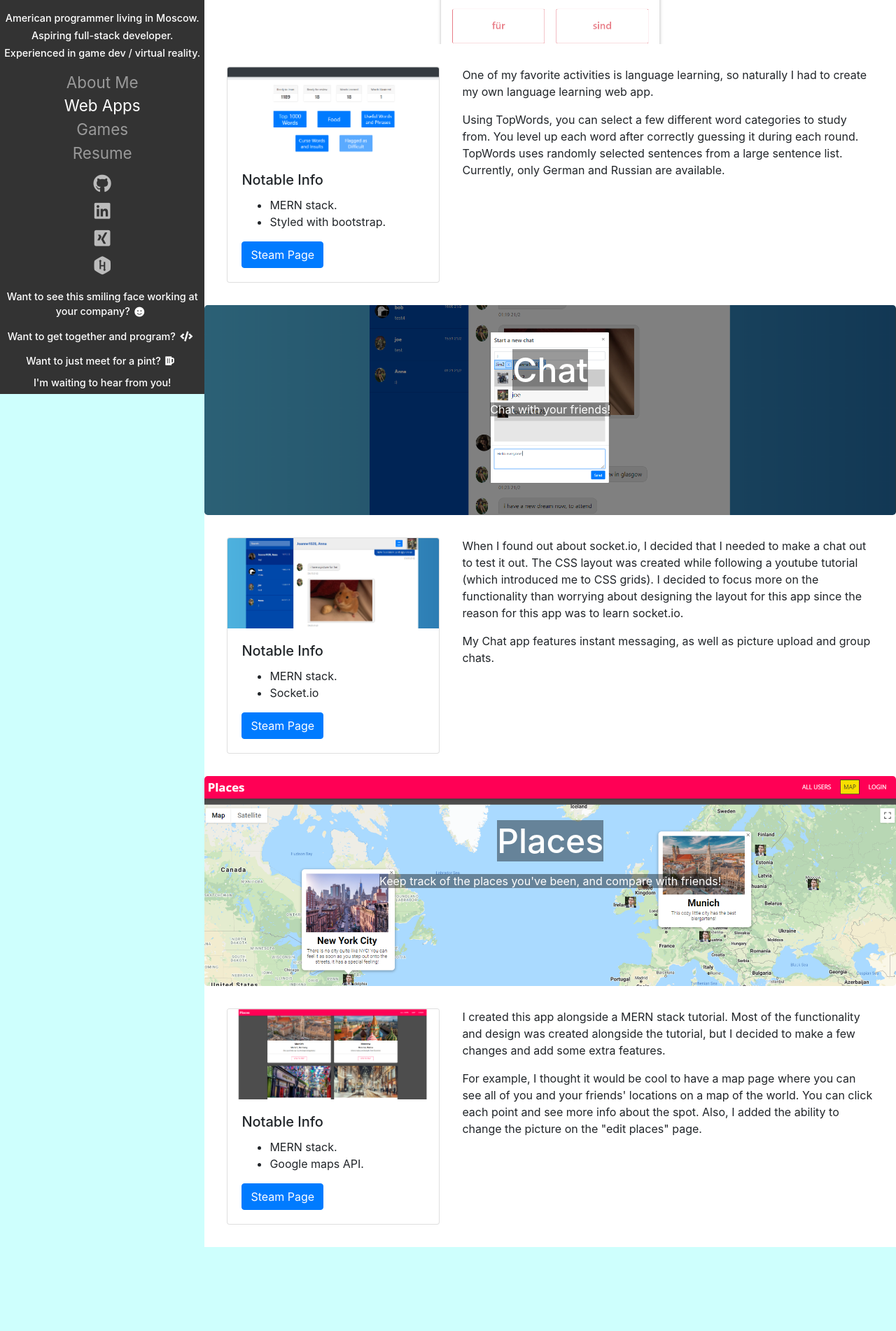
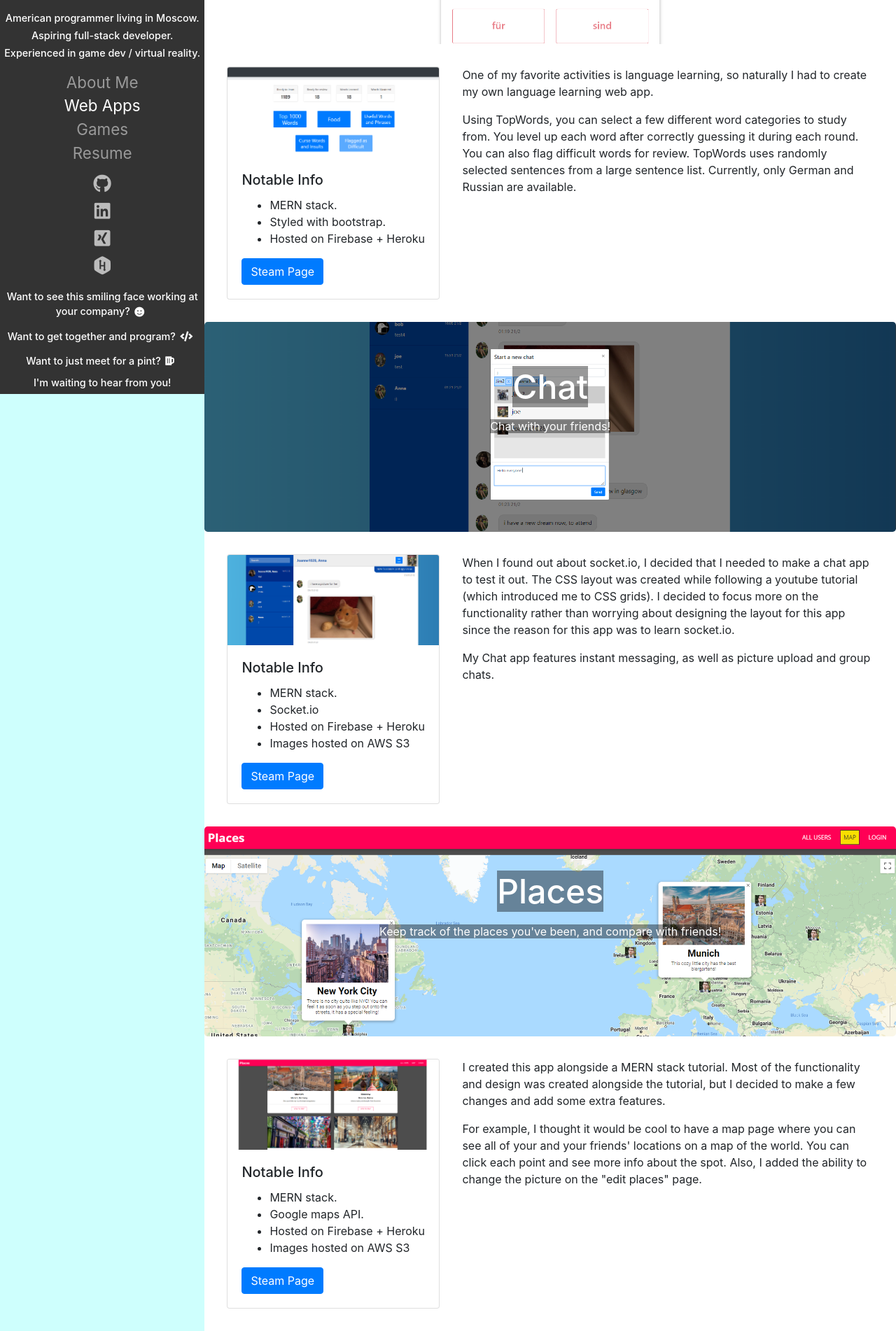
Before and after one commit to DrGooseman/JamesJQuinn, a React (Create React App) app: page /webapps in a window 1280 px wide. Shown: the part 321-2223 px from the top of the page at 70% size. Before the commit the page ends 2103 px from the top, so only its background shows below. Built offline with nearby package versions, Linux system fonts and the light colour scheme.

Commit message:
some fixes

```diff
--- a/src/index.css
+++ b/src/index.css
@@ -316,7 +316,7 @@ i {
   text-align: left;
   border: 4px solid white;
   margin: 0 0 0.6rem 0;
-  padding: 0.4rem 0;
+  padding: 0.4rem 0.4rem;
 }
 .resume-row {
   text-align: left;
--- a/src/pages/Games.jsx
+++ b/src/pages/Games.jsx
@@ -84,7 +84,8 @@ function Games() {
             My first attempt at a full length campaign. Inhumanus was a lot of
             work and took a lot of time, and I learned a lot in the process. At
             the time of release, Inhumanus was one of the VR games with the
-            longest play times.
+            longest play times and largest free-movement worlds (most VR games
+            at the time were stationary or rail shooters).
           </p>
           <p>
             A lot of work was also put into bug testing and ensuring a seamless
@@ -142,8 +143,9 @@ function Games() {
             deliberately crafting a higher quality and more focused experience.
             No short cuts, no cutting corners. All graphical assets, effects,
             and levels had to have a cohesive aesthetic. Because of this, I had
-            to create and edit assets myself at times in order to have
-            everything that I needed.
+            to create and edit assets myself often in order to have everything
+            that I needed. A lot of attention was spent adding good looking and
+            satisfying visual and audio effects to all player actions.
           </p>
         </div>
       </div>
--- a/src/pages/Home.jsx
+++ b/src/pages/Home.jsx
@@ -22,9 +22,10 @@ function Home() {
             <br></br>
             <h2>My goal</h2>
             <p>
-              To futher develop myself in every way possible, and to find an
-              amazing company/team to share this journey with. A company I would
-              be proud to work with and to call my family.
+              To make a difference in the world, to further develop myself in
+              every way possible, and to find an amazing company/team to share
+              this journey with. A company I would be proud to work with and to
+              call my family.
             </p>
           </div>
           <img src="/images/profpic2.jpg" alt="profpic2"></img>
@@ -46,8 +47,8 @@ function Home() {
             <p>
               I started learning to program when I was 15 years old. Utilizing
               Google and motivated by my desire to create my own games, I taught
-              myself how to develop flash games (and how to make money with
-              those games). I have been programming ever since.
+              myself how to develop flash games (and how to monetize those
+              games). I have been programming ever since.
             </p>
           </div>
         </div>
@@ -56,7 +57,7 @@ function Home() {
             <h3>IT & Computer Repair</h3>
             <p>
               Because of my interest in computers and my curiousity, I have
-              always found myself fixing others computers. As a way to earn
+              always found myself fixing others' computers. As a way to earn
               money, I decided to utilize this talent by being a freelance IT
               tech. Eventually, I opened my own computer repair shop,
               "Generation Tech". A year later, someone purchased my brand/shop
@@ -83,11 +84,14 @@ function Home() {
               In 2017, I got my hands on my first virtual reality headset. I was
               blown away! That's when I knew that I had to create a virtual
               reality game. A month and a half later, I released my first VR
-              game "Battle Dome", which was a big hit. This is when I realized
-              that it was destiny to be a programmer, not an IT guy. Since then,
-              I have released 2 more (with more on the way). Being a lone indie
-              dev has made me self sufficient and well rounded, having to do
-              almost every aspect of game production myself.
+              game "Battle Dome" which was a big hit. This is when I realized
+              that it was destiny to be a programmer, not an IT tech. Since
+              then, I have released 2 more games (with more on the way). Being a
+              lone indie dev has made me self sufficient and well rounded,
+              having to do almost every aspect of game production myself.
+              Although I enjoy making games and have learned a lot, I miss
+              working as a team and having coworkers to share the development
+              experience with.
             </p>
           </div>
         </div>
--- a/src/pages/Resume.jsx
+++ b/src/pages/Resume.jsx
@@ -174,8 +174,8 @@ function Resume() {
               Node.js, MongoDB (MERN stack), SQL, and ActionScript.
             </li>
             <li>
-              Experienced with GIMP, Audacity, Github, and Microsoft Office /
-              Google Docs.
+              Experienced with GIMP, Audacity, Github, Heroku, Firebase, and
+              Microsoft Office / Google Docs.
             </li>
             <li>
               Previous member of Shippensburg University Competitive Programming
--- a/src/pages/WebApps.jsx
+++ b/src/pages/WebApps.jsx
@@ -29,6 +29,7 @@ function WebApps() {
               <ul>
                 <li>MERN stack.</li>
                 <li>Styled with bootstrap.</li>
+                <li>Hosted on Firebase + Heroku</li>
               </ul>
             </Card.Text>
             <Button variant="primary">Steam Page</Button>
@@ -42,9 +43,9 @@ function WebApps() {
           <p>
             Using TopWords, you can select a few different word categories to
             study from. You level up each word after correctly guessing it
-            during each round. TopWords uses randomly selected sentences from a
-            large sentence list. Currently, only German and Russian are
-            available.
+            during each round. You can also flag difficult words for review.
+            TopWords uses randomly selected sentences from a large sentence
+            list. Currently, only German and Russian are available.
           </p>
         </div>
       </div>
@@ -65,6 +66,8 @@ function WebApps() {
               <ul>
                 <li>MERN stack.</li>
                 <li>Socket.io</li>
+                <li>Hosted on Firebase + Heroku</li>
+                <li>Images hosted on AWS S3</li>
               </ul>
             </Card.Text>
             <Button variant="primary">Steam Page</Button>
@@ -73,10 +76,10 @@ function WebApps() {
         <div className="game-info-text">
           <p>
             When I found out about socket.io, I decided that I needed to make a
-            chat out to test it out. The CSS layout was created while following
+            chat app to test it out. The CSS layout was created while following
             a youtube tutorial (which introduced me to CSS grids). I decided to
-            focus more on the functionality than worrying about designing the
-            layout for this app since the reason for this app was to learn
+            focus more on the functionality rather than worrying about designing
+            the layout for this app since the reason for this app was to learn
             socket.io.
           </p>
           <p>
@@ -104,6 +107,8 @@ function WebApps() {
               <ul>
                 <li>MERN stack.</li>
                 <li>Google maps API.</li>
+                <li>Hosted on Firebase + Heroku</li>
+                <li>Images hosted on AWS S3</li>
               </ul>
             </Card.Text>
             <Button variant="primary">Steam Page</Button>
@@ -117,7 +122,7 @@ function WebApps() {
           </p>
           <p>
             For example, I thought it would be cool to have a map page where you
-            can see all of you and your friends' locations on a map of the
+            can see all of your and your friends' locations on a map of the
             world. You can click each point and see more info about the spot.
             Also, I added the ability to change the picture on the "edit places"
             page.
```
